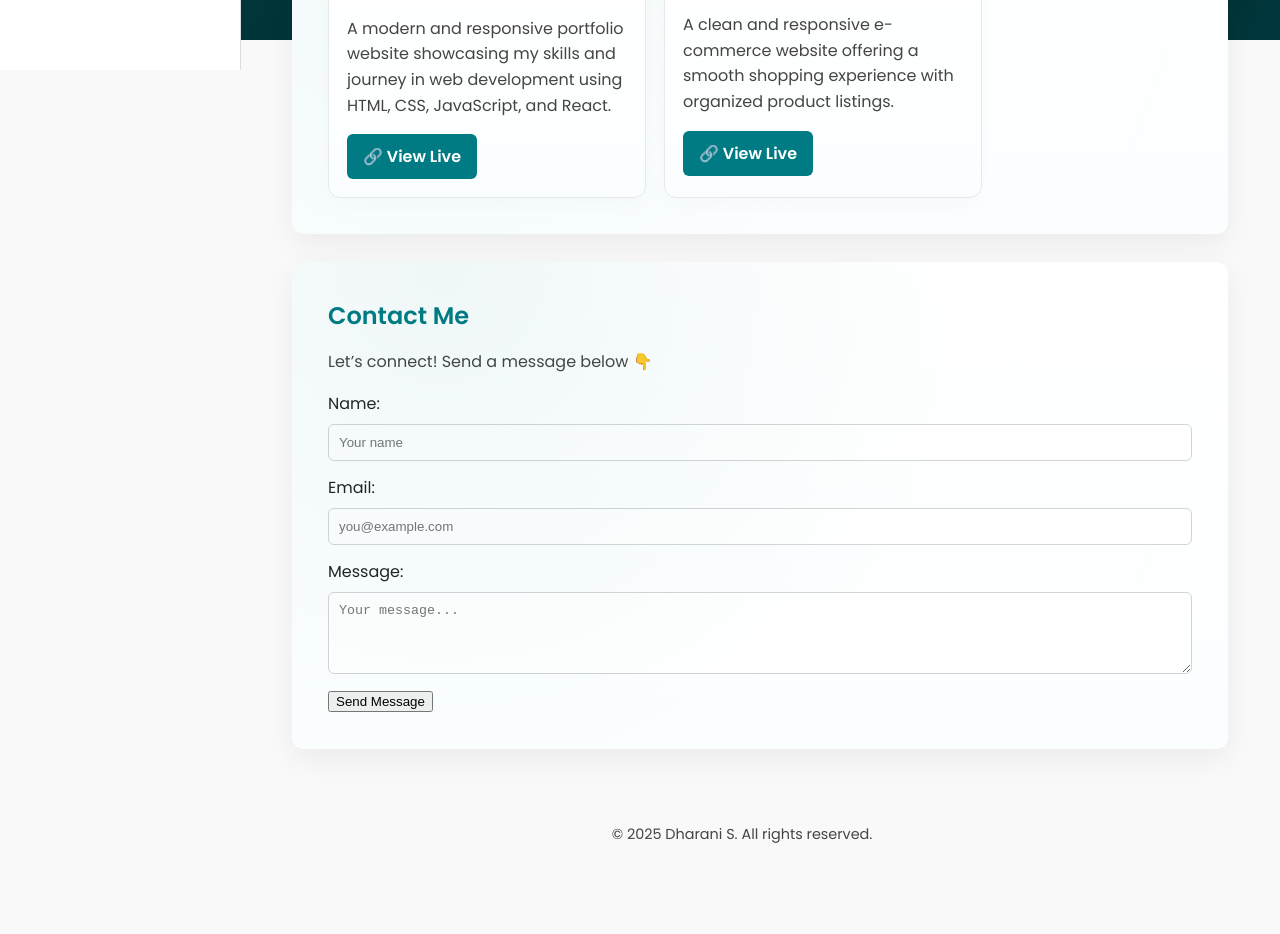
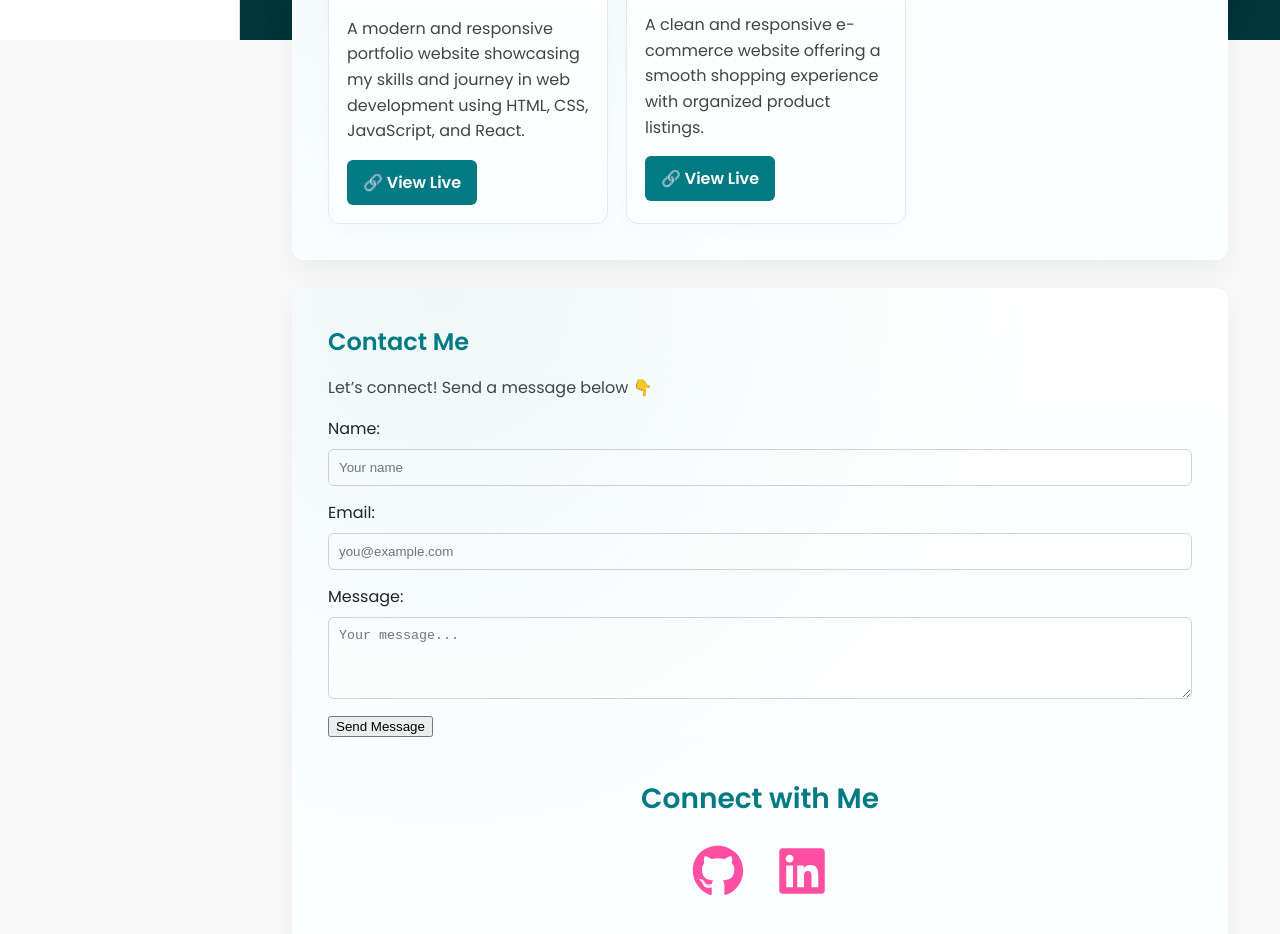
Before and after one commit to dharanis22102006-afk/last-portfolio, a React (Vite) app: page / in a window 1280 px wide. Shown: the part 760-1694 px from the top of the page. Built offline with nearby package versions, Linux system fonts and the light colour scheme.

Commit message:
new commitment

```diff
--- a/index.html
+++ b/index.html
@@ -3,6 +3,10 @@
   <head>
     <meta charset="UTF-8" />
     <title>Dharani S | Portfolio</title>
+<link
+  rel="stylesheet"
+  href="https://cdnjs.cloudflare.com/ajax/libs/font-awesome/6.5.0/css/all.min.css"
+/>
 
     <meta
       name="description"
--- a/package.json
+++ b/package.json
@@ -11,8 +11,10 @@
   },
   "dependencies": {
     "@emailjs/browser": "^4.4.1",
+    "emailjs-com": "^3.2.0",
     "react": "^19.2.0",
     "react-dom": "^19.2.0",
+    "react-icons": "^5.5.0",
     "react-router-dom": "^7.9.6"
   },
   "devDependencies": {
--- a/src/components/Contact.jsx
+++ b/src/components/Contact.jsx
@@ -1,13 +1,34 @@
 import React from "react";
+import emailjs from "@emailjs/browser";
+import { FaGithub, FaLinkedin } from "react-icons/fa";
 
 function Contact() {
+  const sendEmail = (e) => {
+    e.preventDefault();
+
+    emailjs
+      .sendForm(
+        "service_k6xz1oo",       // Service ID
+        "template_86jeymp",      // Template ID
+        e.target,
+        "iBtfUhyWZcAiLs8Ay"      // Public Key
+      )
+      .then(() => {
+        alert("✅ Message sent successfully!");
+        e.target.reset();
+      })
+      .catch((error) =>
+        alert("❌ Failed to send: " + JSON.stringify(error))
+      );
+  };
+
   return (
     <section id="contact" className="fade-in">
       <h2>Contact Me</h2>
-
       <p>Let’s connect! Send a message below 👇</p>
 
-      <form id="contactForm">
+      {/* ========== CONTACT FORM ========== */}
+      <form onSubmit={sendEmail}>
         <label>Name:</label>
         <input type="text" name="from_name" placeholder="Your name" required />
 
@@ -15,12 +36,35 @@ function Contact() {
         <input type="email" name="from_email" placeholder="you@example.com" required />
 
         <label>Message:</label>
-        <textarea name="message" rows="4" placeholder="Your message..." required></textarea>
-
-        <input type="hidden" name="time" id="time" />
+        <textarea name="message" rows="4" placeholder="Your message..." required />
 
         <button type="submit">Send Message</button>
       </form>
+
+      {/* ========== CONNECT WITH ME ========== */}
+      <div className="connect-section">
+        <h3 className="connect-title">Connect with Me</h3>
+
+        <div className="connect-icons">
+          <a
+            href="https://github.com/dharanis22102006-afk"
+            target="_blank"
+            rel="noreferrer"
+            className="icon github"
+          >
+            <FaGithub />
+          </a>
+
+          <a
+            href="https://www.linkedin.com/in/dharani-s-28490b333"
+            target="_blank"
+            rel="noreferrer"
+            className="icon linkedin"
+          >
+            <FaLinkedin />
+          </a>
+        </div>
+      </div>
     </section>
   );
 }
--- a/src/index.css
+++ b/src/index.css
@@ -665,3 +665,120 @@ body.dark-mode .page-card form textarea:focus {
   box-shadow: 0 0 12px rgba(0, 200, 220, 0.45);
   outline: none;
 }
+html, body {
+  overflow-x: hidden !important;
+}
+* {
+  box-sizing: border-box;
+  max-width: 100%;
+}
+.page-card {
+  overflow: hidden;
+}
+nav {
+  max-width: var(--sidebar-width);
+  overflow-x: hidden;
+}
+/* Social links section */
+.social-links {
+  text-align: center;
+  margin-top: 40px;
+}
+
+.social-links h3 {
+  font-size: 1.8rem;
+  font-weight: 700;
+  margin-bottom: 15px;
+  color: #ff4fa3;   /* pink heading */
+}
+
+/* Icons container */
+.social-links .icons {
+  display: flex;
+  justify-content: center;
+  gap: 30px;             /* space between icons */
+  align-items: center;
+}
+
+/* Icon styles */
+.social-links i {
+  font-size: 48px;       /* bigger icons */
+  color: #ff4fa3;        /* bright pink */
+  transition: 0.3s ease;
+  cursor: pointer;
+}
+
+/* Hover glow */
+.social-links i:hover {
+  transform: scale(1.2);
+  filter: drop-shadow(0px 0px 8px #ff4fa3);
+}
+/* Connect with me title */
+.connect-title {
+  text-align: center;
+  color: var(--accent);   /* green theme color */
+  font-size: 2rem;
+  margin-top: 40px;
+  margin-bottom: 20px;
+}
+
+/* Social icon container */
+.social-container {
+  display: flex;
+  justify-content: center;
+  gap: 40px;
+  margin-bottom: 40px;
+}
+
+/* Icon style */
+.social-icon {
+  font-size: 55px;
+  color: hotpink;       /* pink color for icons */
+  transition: transform 0.3s ease, filter 0.3s ease;
+}
+
+/* Hover effect */
+.social-icon:hover {
+  transform: scale(1.2);
+  filter: brightness(1.3);
+}
+/* Light mode – footer text becomes white */
+body:not(.dark-mode) footer,
+body:not(.dark-mode) footer p {
+  color: #ffffff !important;
+}
+
+/* Dark mode – footer stays the same */
+body.dark-mode footer,
+body.dark-mode footer p {
+  color: #e6eef3 !important; /* or whatever you use */
+}
+/* Connect With Me section */
+.connect-section {
+  text-align: center;
+  margin-top: 40px;
+}
+
+.connect-title {
+  color: var(--accent);   /* green theme color */
+  font-size: 28px;
+  font-weight: 700;
+}
+
+.connect-icons {
+  margin-top: 18px;
+  display: flex;
+  justify-content: center;
+  gap: 32px;
+}
+
+.connect-icons .icon {
+  font-size: 52px;            /* bigger icons */
+  color: #ff4fa3;             /* pink color */
+  transition: transform 0.25s ease, opacity 0.2s ease;
+}
+
+.connect-icons .icon:hover {
+  transform: scale(1.22);
+  opacity: 0.85;
+}
```
Also changed, not shown: 1 other file (tests, documents, lock files or other folders).
